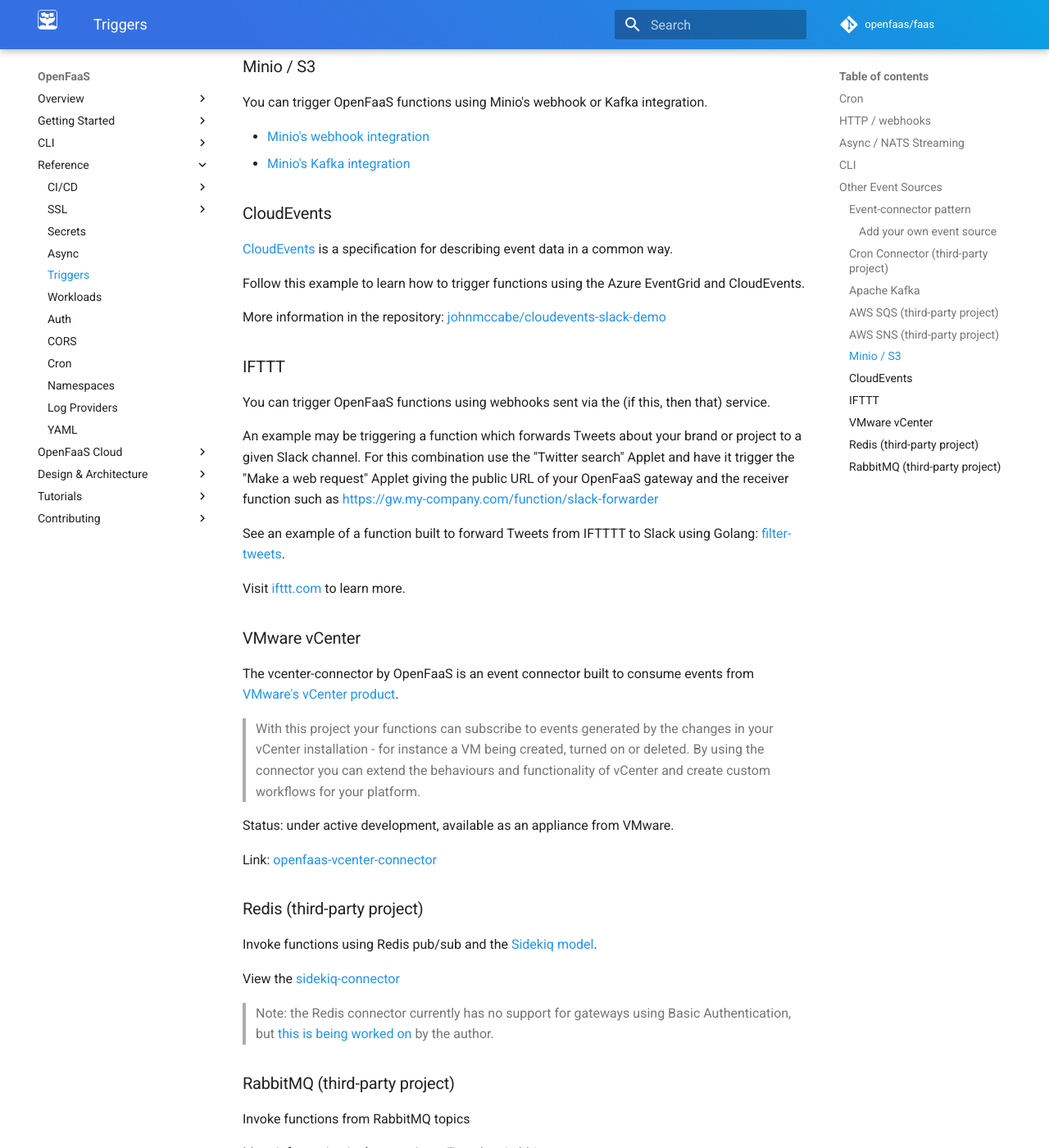
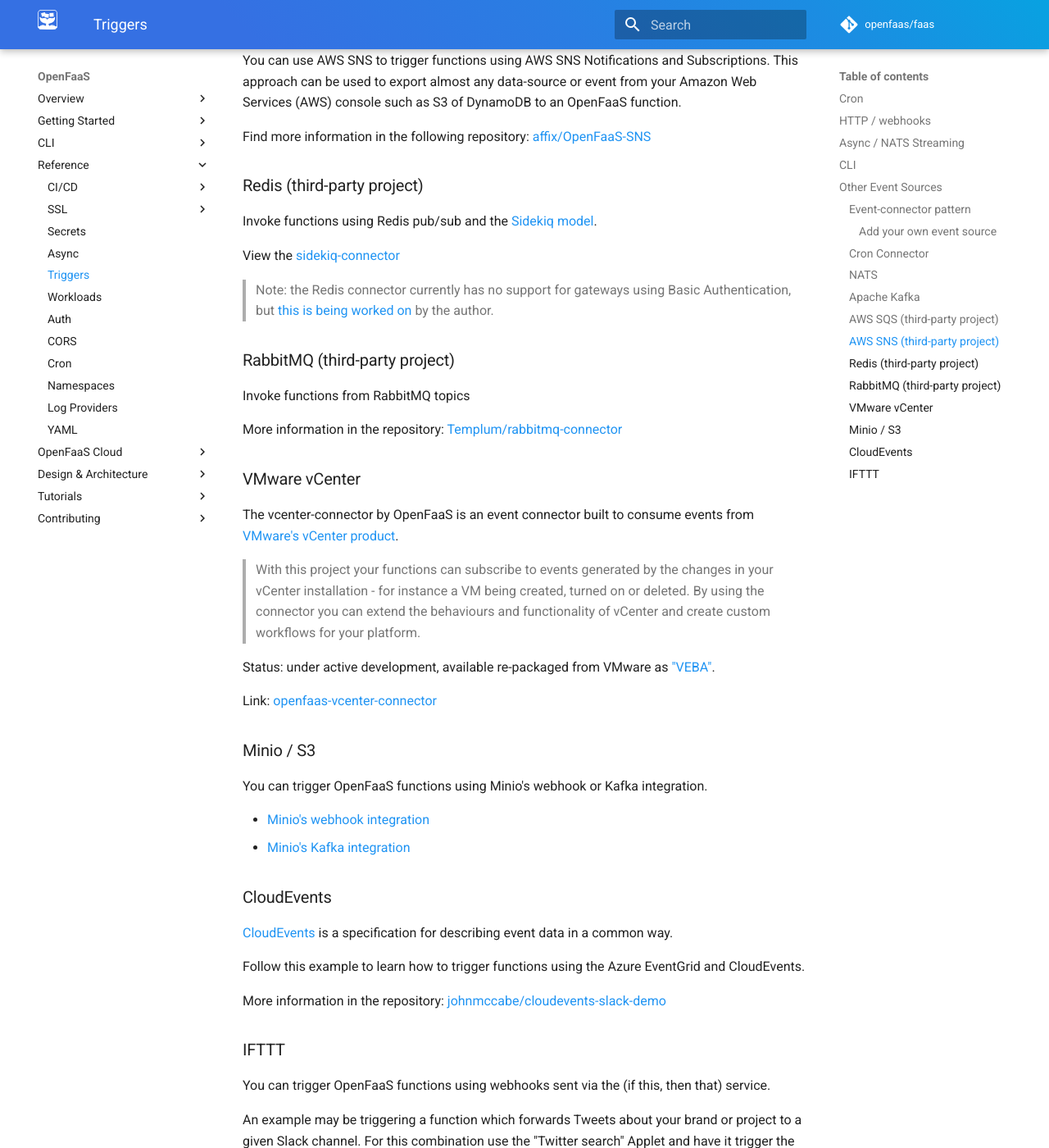
Before and after one commit to openfaas/docs, an MkDocs documentation site: the page built from docs/reference/triggers.md, in a window 1280 px wide and 1400 px high, scrolled down 2501 px. Shown: the whole window at 82% size. Built offline with MkDocs 1.6.1 and Material for MkDocs 9.7.7, drawn with Linux system fonts in a browser that asks for light colours; comment, search, counter and statistics services are not loaded; some of the changed text lies outside the part shown.

Commit message:
Add NATS Connector and reference VEBA project
Signed-off-by: Alex Ellis (OpenFaaS Ltd) <alexellis2@gmail.com>

```diff
--- a/docs/reference/triggers.md
+++ b/docs/reference/triggers.md
@@ -52,9 +52,15 @@ The OpenFaaS connector-pattern allows you to create a broker or separate microse
 
 If you'd like to add an event source which is not listed below you can fork the OpenFaaS event [connector SDK](https://github.com/openfaas-incubator/connector-sdk) which is written in Go and use this to connect your pub/sub topics or message queues to functions in OpenFaaS.
 
-### Cron Connector (third-party project)
+### Cron Connector
 
-The [cron event connector](https://github.com/zeerorg/cron-connector) is an OpenFaaS event-connector which can be used to trigger functions on a timed-basis. It works with all OpenFaaS providers.
+The [cron-connector](https://github.com/openfaas-incubator/cron-connector) is an OpenFaaS event-connector which can be used to trigger functions on a timed-basis. It works with all OpenFaaS providers.
+
+### NATS
+
+Invoke functions using [NATS](https://nats.io), a CNCF project.
+
+View the [nats-connector](https://github.com/openfaas-incubator/nats-connector)
 
 ### Apache Kafka
 
@@ -71,6 +77,30 @@ Connect your functions to [AWS SQS](https://aws.amazon.com/sqs/) queues using Fo
 You can use AWS SNS to trigger functions using AWS SNS Notifications and Subscriptions. This approach can be used to export almost any data-source or event from your Amazon Web Services (AWS) console such as S3 of DynamoDB to an OpenFaaS function.
 
 Find more information in the following repository: [affix/OpenFaaS-SNS](https://github.com/affix/OpenFaaS-SNS)
+
+### Redis (third-party project)
+
+Invoke functions using Redis pub/sub and the [Sidekiq model](https://sidekiq.org).
+
+View the [sidekiq-connector](https://github.com/affix/sidekiq-connector)
+
+> Note: the Redis connector currently has no support for gateways using Basic Authentication, but [this is being worked on](https://github.com/affix/sidekiq-connector/issues/1) by the author.
+
+### RabbitMQ (third-party project)
+
+Invoke functions from RabbitMQ topics
+
+More information in the repository: [Templum/rabbitmq-connector](https://github.com/Templum/rabbitmq-connector)
+
+### VMware vCenter
+
+The vcenter-connector by OpenFaaS is an event connector built to consume events from [VMware's vCenter product](https://en.wikipedia.org/wiki/VCenter).
+
+> With this project your functions can subscribe to events generated by the changes in your vCenter installation - for instance a VM being created, turned on or deleted. By using the connector you can extend the behaviours and functionality of vCenter and create custom workflows for your platform.
+
+Status: under active development, available re-packaged from VMware as ["VEBA"](https://github.com/vmware-samples/vcenter-event-broker-appliance).
+
+Link: [openfaas-vcenter-connector](https://github.com/openfaas-incubator/openfaas-vcenter-connector)
 
 ### Minio / S3
 
@@ -96,27 +126,3 @@ An example may be triggering a function which forwards Tweets about your brand o
 See an example of a function built to forward Tweets from IFTTTT to Slack using Golang: [filter-tweets](https://github.com/openfaas-incubator/social-functions/blob/master/filter-tweets/handler.go).
 
 Visit [ifttt.com](https://ifttt.com) to learn more.
-
-### VMware vCenter
-
-The vcenter-connector by OpenFaaS is an event connector built to consume events from [VMware's vCenter product](https://en.wikipedia.org/wiki/VCenter).
-
-> With this project your functions can subscribe to events generated by the changes in your vCenter installation - for instance a VM being created, turned on or deleted. By using the connector you can extend the behaviours and functionality of vCenter and create custom workflows for your platform.
-
-Status: under active development, available as an appliance from VMware.
-
-Link: [openfaas-vcenter-connector](https://github.com/openfaas-incubator/vcenter-connector)
-
-### Redis (third-party project)
-
-Invoke functions using Redis pub/sub and the [Sidekiq model](https://sidekiq.org).
-
-View the [sidekiq-connector](https://github.com/affix/sidekiq-connector)
-
-> Note: the Redis connector currently has no support for gateways using Basic Authentication, but [this is being worked on](https://github.com/affix/sidekiq-connector/issues/1) by the author.
-
-### RabbitMQ (third-party project)
-
-Invoke functions from RabbitMQ topics
-
-More information in the repository: [Templum/rabbitmq-connector](https://github.com/Templum/rabbitmq-connector)
```
